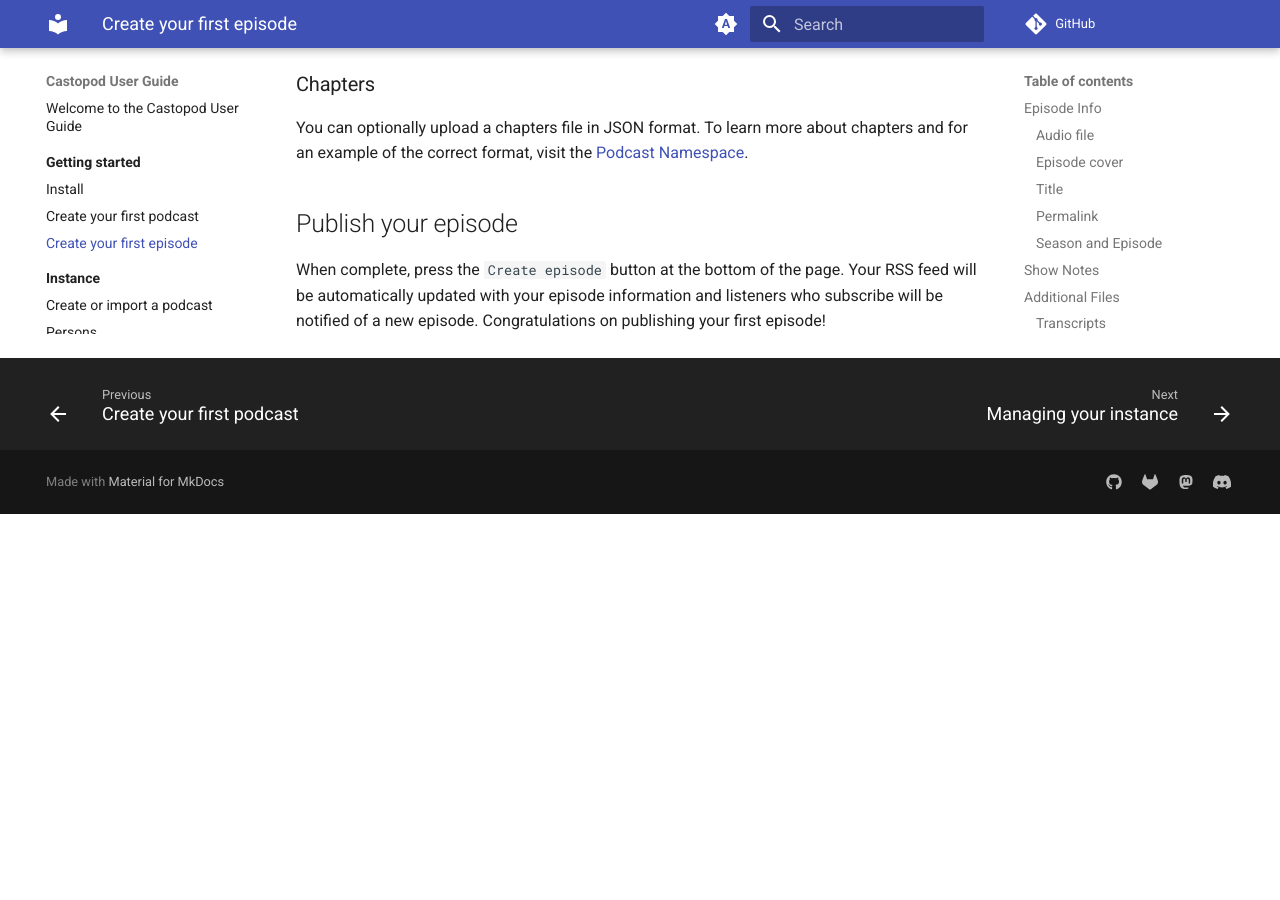
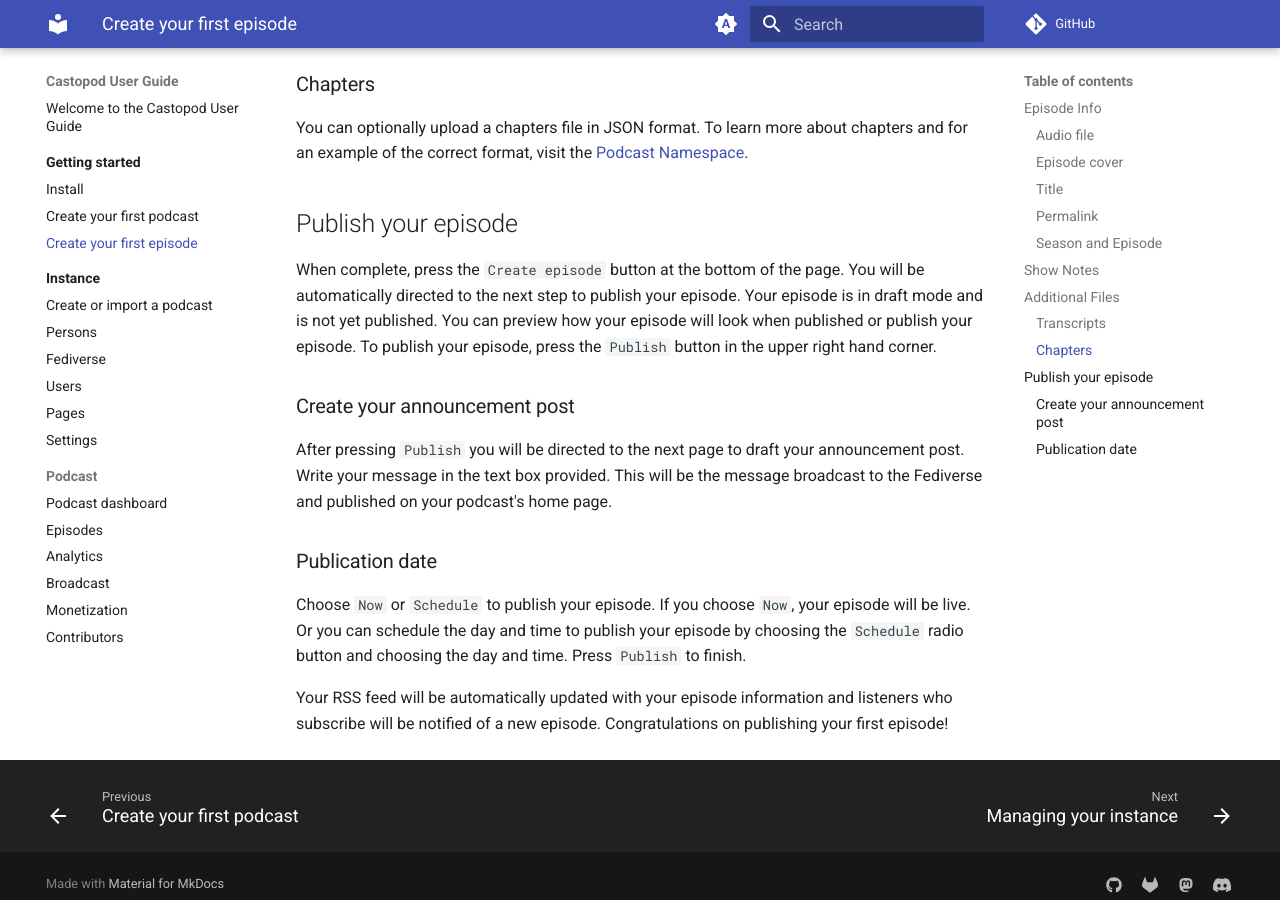
Before and after one commit to prcutler/castopod-user-guide, an MkDocs documentation site: the page built from docs/getting-started/create-episode.md, in a window 1280 px wide and 900 px high, scrolled down 1490 px. Built offline with MkDocs 1.6.1 and Material for MkDocs 9.7.7, drawn with Linux system fonts in a browser that asks for light colours; comment, search, counter and statistics services are not loaded; before the commit the page ends 2004 px from its top, so only the background shows below that.

Commit message:
Add final steps to publishing an episode

```diff
--- a/docs/getting-started/create-episode.md
+++ b/docs/getting-started/create-episode.md
@@ -52,6 +52,22 @@
 
 ## Publish your episode
 
-When complete, press the `Create episode` button at the bottom of the page.  Your RSS feed will be automatically
-updated with your episode information and listeners who subscribe will be notified of a new episode.  Congratulations
-on publishing your first episode!
+When complete, press the `Create episode` button at the bottom of the page.  You will be automatically directed to
+the next step to publish your episode.  Your episode is in draft mode and is not yet published.  You can preview
+how your episode will look when published or publish your episode. To publish your episode, press the `Publish` button
+in the upper right hand corner.
+
+### Create your announcement post
+
+After pressing `Publish` you will be directed to the next page to draft your announcement post.  Write your message
+in the text box provided.  This will be the message broadcast to the Fediverse and published on your podcast's home
+page.
+
+### Publication date
+
+Choose `Now` or `Schedule` to publish your episode.  If you choose `Now`, your episode will be live.  Or you can
+schedule the day and time to publish your episode by choosing the `Schedule` radio button and choosing the day and
+time.  Press `Publish` to finish.
+
+Your RSS feed will be automatically updated with your episode information and listeners who subscribe will be
+notified of a new episode.  Congratulations on publishing your first episode!
```
